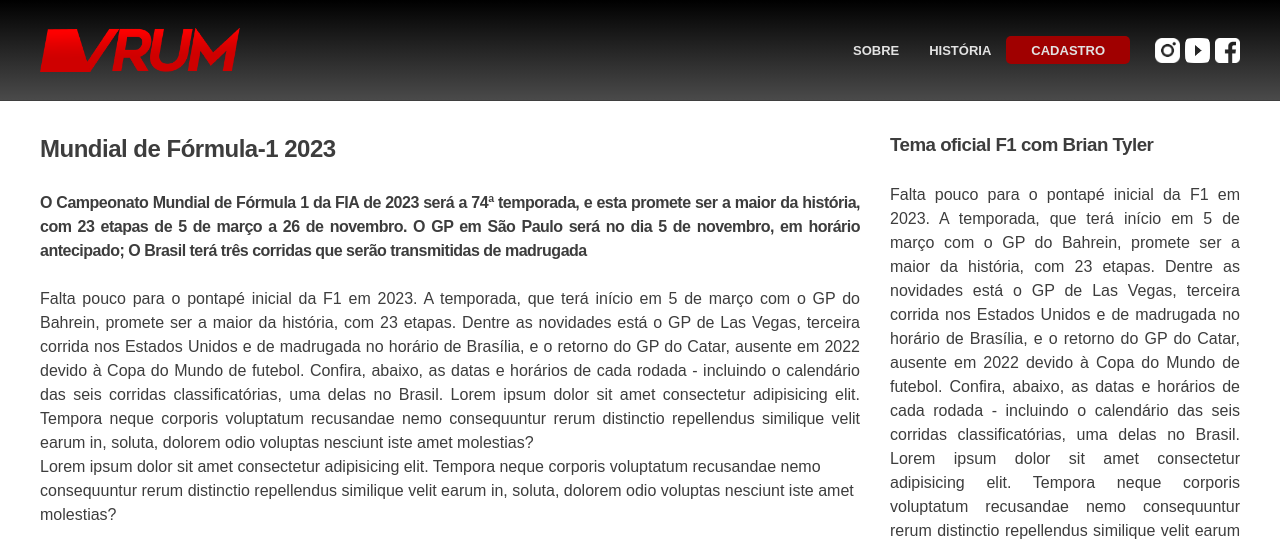
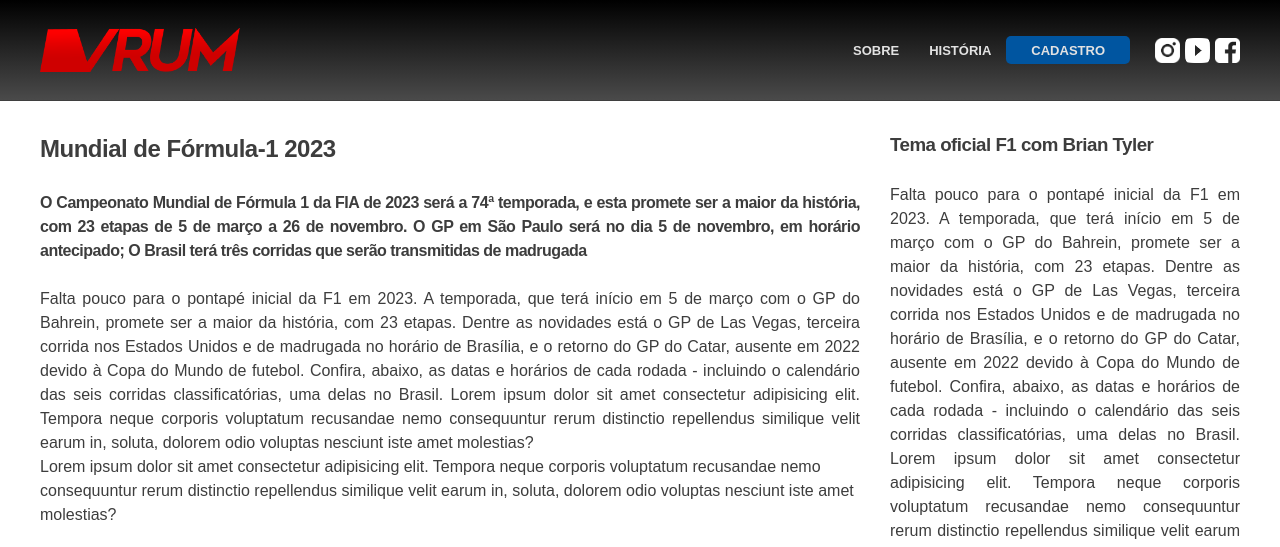
Before and after one commit to thiagorez92/projeto-site-01, a plain HTML site: page index.html in a window 1280 px wide. Shown: the top 547 px of the page. Drawn offline with Linux system fonts and the light colour scheme.

```diff
--- a/css/main.css
+++ b/css/main.css
@@ -63,7 +63,7 @@
 }
 
 .quatro {
-    background-color: rgb(160, 0, 0);
+    background-color: rgb(0, 85, 160);
     padding: 5px 10px;
     border-radius: 5px;
 }
```
Also changed, not shown: 1 other file.
